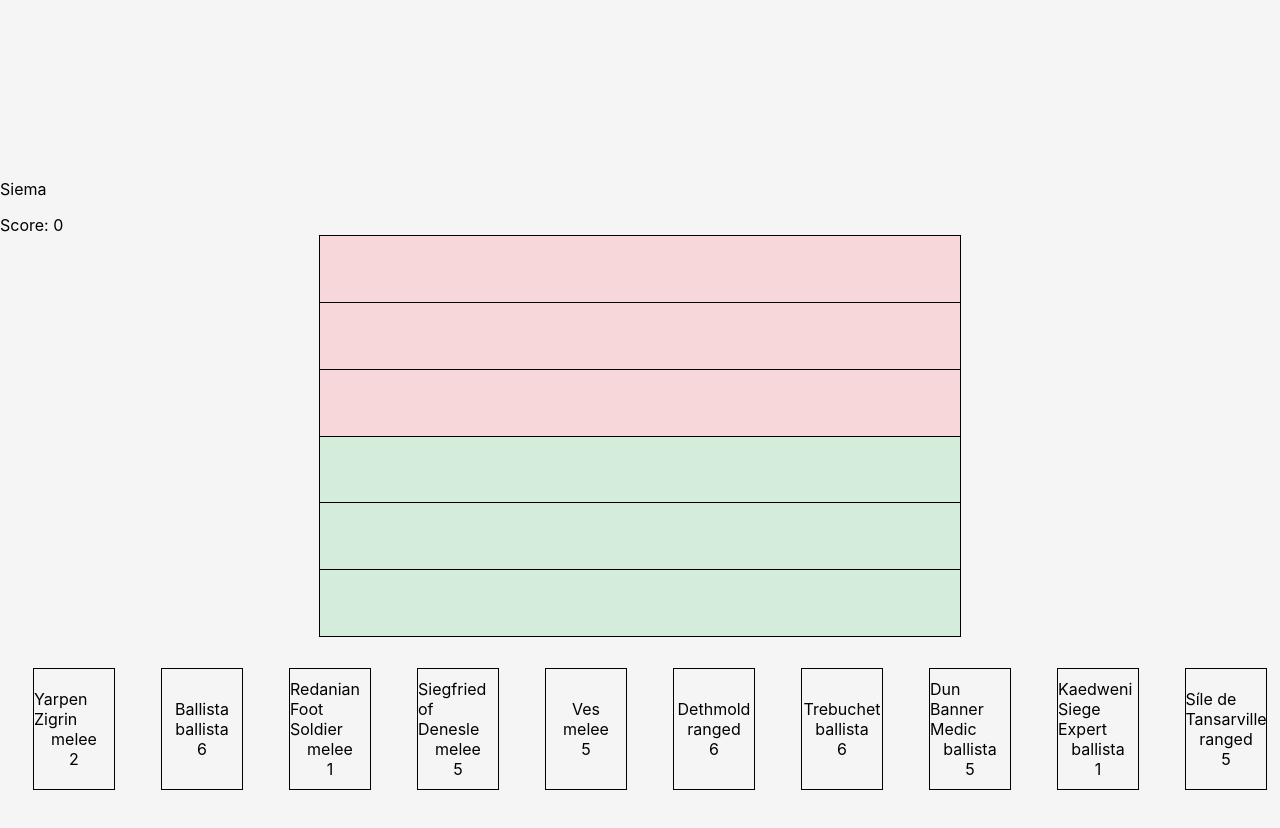
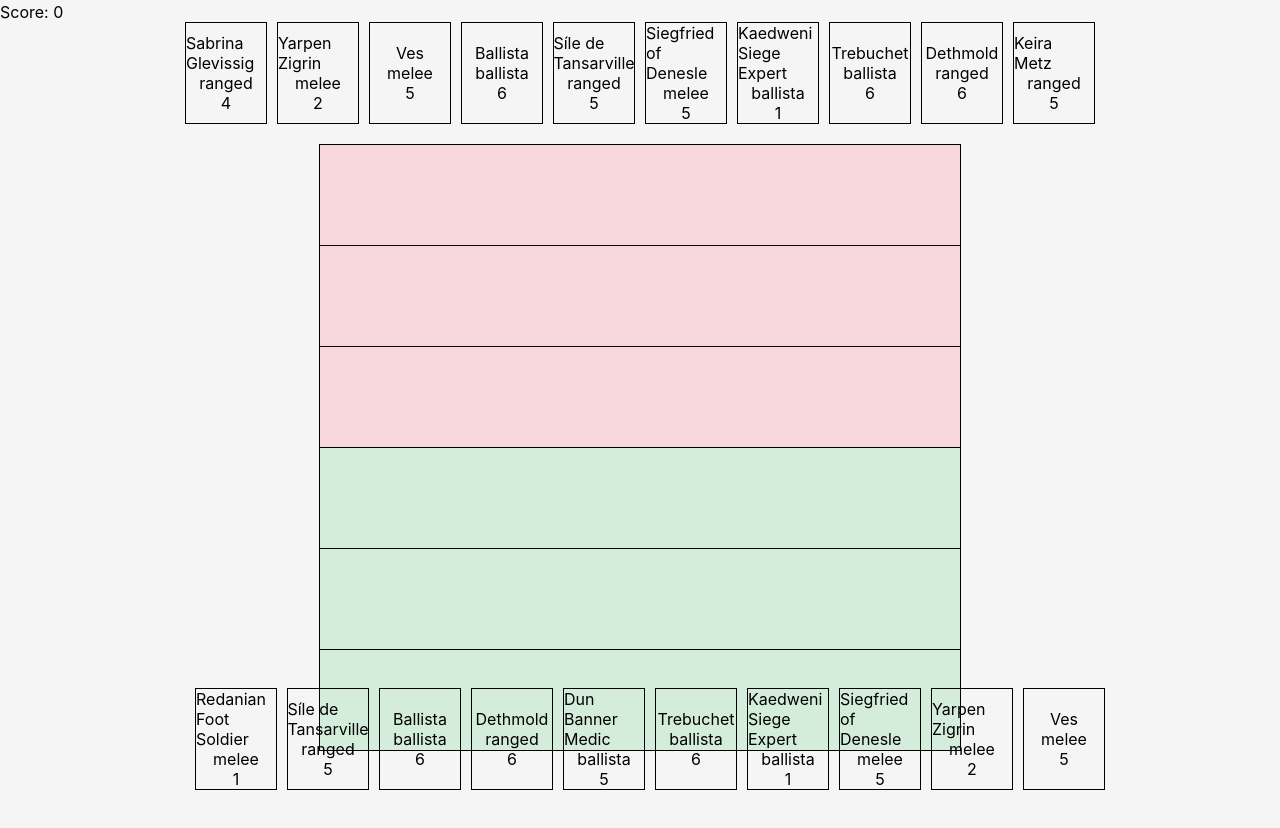
Before and after one commit to UGNaNpp/Gwint, a React (Create React App) app in the folder client/: page / in a window 1280 px wide. Shown: the top 828 px of the page. Before the commit the page ends 800 px from the top, so only its background shows below. Built offline with nearby package versions, Linux system fonts and the light colour scheme.

Commit message:
wygląd, dodano karty bota

```diff
--- a/client/src/Board/Board.css
+++ b/client/src/Board/Board.css
@@ -1,4 +1,3 @@
-/* Board.css */
 body {
   display: flex;
   flex-direction: column;
@@ -21,15 +20,16 @@ body {
   flex-direction: column;
   justify-content: center;
   align-items: center;
-  height: 50vh;
   width: 50vw;
   border: 1px solid black;
   margin: auto;
+  margin-bottom: 100px;
+  margin-top: 20px;
 }
 
 .row {
   width: 100%;
-  height: calc(100% / 6);
+  height: 100px;
   display: flex;
   justify-content: space-around;
   align-items: center;
@@ -48,19 +48,21 @@ body {
   background-color: #d4edda;
 }
 
+
 .cards {
   display: flex;
-  justify-content: space-around;
+  justify-content: center;
   align-items: center;
   padding: 10px;
   position: fixed;
   bottom: 0;
+  min-width: 100px;
   width: 100%;
 }
 
 .card {
   width: 80px;
-  height: 120px;
+  height: 100px;
   border: 1px solid black;
   display: flex;
   flex-direction: column;
@@ -68,3 +70,10 @@ body {
   align-items: center;
   margin: 0 5px;
 }
+
+.opponent-cards {
+  display: flex;
+  flex-direction: row;
+  justify-content: center;
+  flex-wrap: wrap;
+}
--- a/client/src/Board/Board.js
+++ b/client/src/Board/Board.js
@@ -10,13 +10,24 @@ const Board = () => {
     ranged: [],
     ballista: [],
   });
+  const [opponentCards, setOpponentCards] = useState([]);
+  const [opponentCardsOnBoard, setOpponentCardsOnBoard] = useState({
+    melee: [],
+    ranged: [],
+    ballista: [],
+  });
   const [score, setScore] = useState(0);
 
   useEffect(() => {
-    let cards = [...allCards];
-    cards.sort(() => Math.random() - 0.5);
-    setPlayerCards(cards.slice(0, 10));
+    let playerDeck = [...allCards];
+    playerDeck.sort(() => Math.random() - 0.5);
+    setPlayerCards(playerDeck.slice(0, 10));
+
+    let opponentDeck = [...allCards];
+    opponentDeck.sort(() => Math.random() - 0.5);
+    setOpponentCards(opponentDeck.slice(0, 10));
   }, []);
+
 
   const handleCardClick = (card) => {
     setPlayerCards(playerCards.filter(c => c !== card));
@@ -30,14 +41,30 @@ const Board = () => {
     setScore(prevScore => prevScore + card.power);
   };
 
-
   return (
     <div className="game">
       <div className="score">Score: {score}</div>
+      <div className="opponent-cards">
+        {opponentCards.map((card, index) => (
+          <CardDisplay key={index} {...card} />
+        ))}
+      </div>
       <div className="board">
-        <div className="row opponent-row ballista"></div>
-        <div className="row opponent-row ranged"></div>
-        <div className="row opponent-row melee"></div>
+        <div className="row opponent-row ballista">
+          {opponentCardsOnBoard.ballista.map((card, index) => (
+            <CardDisplay key={index} {...card} />
+          ))}
+        </div>
+        <div className="row opponent-row ranged">
+          {opponentCardsOnBoard.ranged.map((card, index) => (
+            <CardDisplay key={index} {...card} />
+          ))}
+        </div>
+        <div className="row opponent-row melee">
+          {opponentCardsOnBoard.melee.map((card, index) => (
+            <CardDisplay key={index} {...card} />
+          ))}
+        </div>
         <div className="row player-row melee">
           {playerCardsOnBoard.melee.map((card, index) => (
             <CardDisplay key={index} {...card} />
```
